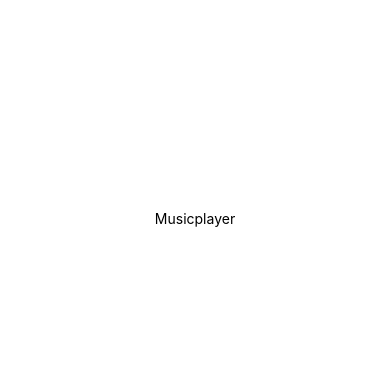
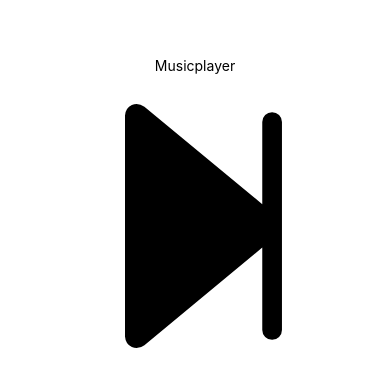
Before and after one commit to mohanaprasathtech/MusicApp, a React Native app: screen / in a window 390 px wide. Shown: the part 204-590 px from the top of the page. Built offline with nearby package versions, Linux system fonts and the light colour scheme.

Commit message:
vectore icons

```diff
--- a/src/Musicplayer.js
+++ b/src/Musicplayer.js
@@ -1,10 +1,12 @@
 import {View, Text, StyleSheet} from 'react-native';
 import React from 'react';
+import AntDesign from 'react-native-vector-icons/AntDesign'
 
 const Musicplayer = () => {
   return (
     <View style={styles.container}>
       <Text>Musicplayer</Text>
+      <AntDesign name="stepforward" size={280}/>
     </View>
   );
 
```
Also changed, not shown: 3 other files (tests, documents, lock files or other folders).
